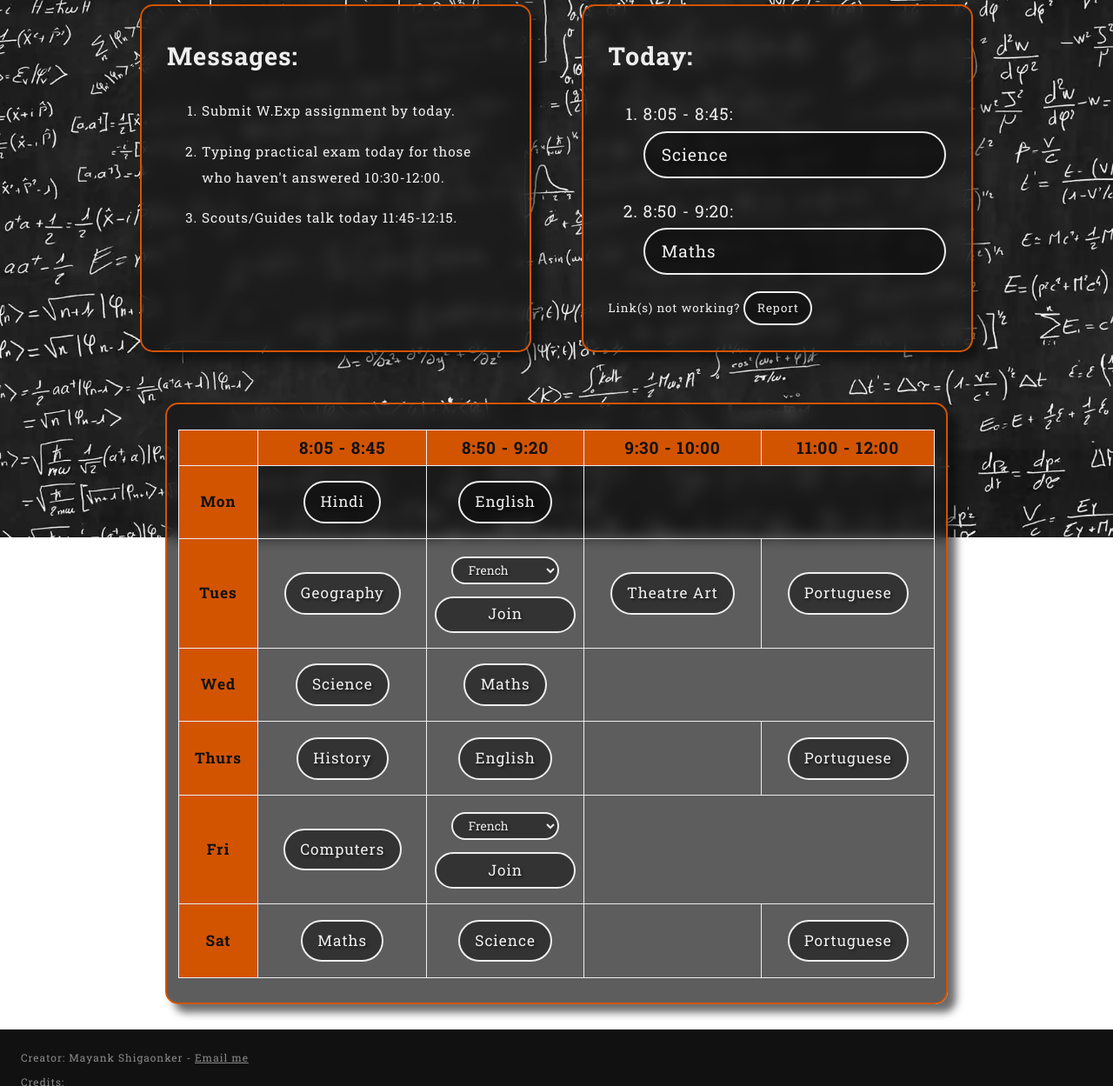
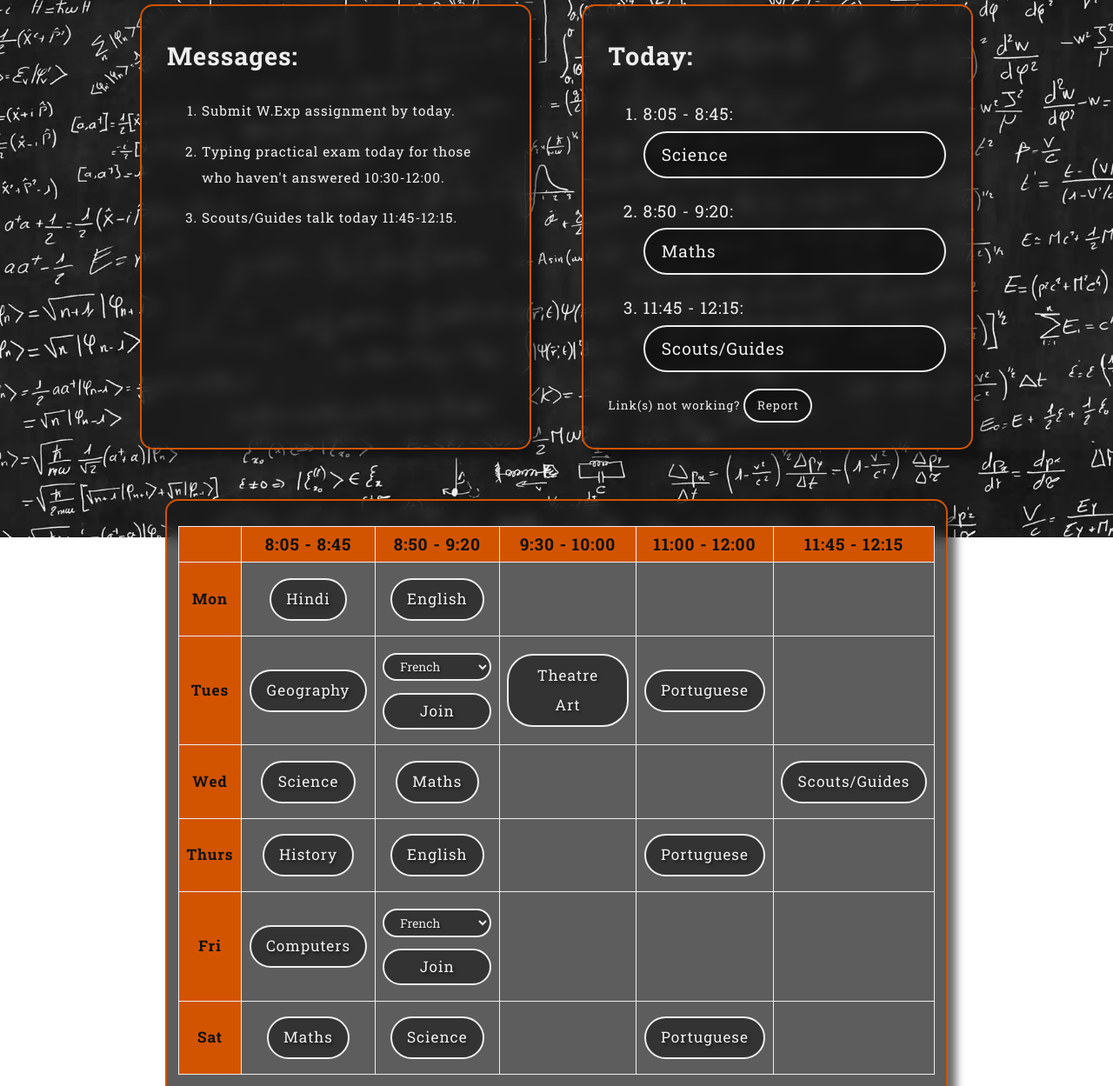
Before and after one commit to MasterMynk/MasterMynk.github.io, a plain HTML site: page SchoolWork/TimeTable/index.html in a window 1280 px wide. Shown: the part 182-1431 px from the top of the page at 87% size. Drawn offline with nearby package versions, Linux system fonts and the light colour scheme.

Commit message:
Basic functionality for dynamic classes added

```diff
--- a/SchoolWork/TimeTable/index.html
+++ b/SchoolWork/TimeTable/index.html
@@ -537,6 +537,8 @@
                   >English</a
                 >
               </td>
+              <td></td>
+              <td></td>
             </tr>
 
             <tr>
@@ -596,6 +598,8 @@
                   >Maths</a
                 >
               </td>
+              <td></td>
+              <td></td>
             </tr>
 
             <tr>
@@ -649,6 +653,8 @@
                   <a href="#" class="btn go-btn">Join</a>
                 </form>
               </td>
+              <td></td>
+              <td></td>
             </tr>
 
             <tr>
@@ -694,6 +700,7 @@
                   >Maths</a
                 >
               </td>
+              <td></td>
             </tr>
 
             <tr>
@@ -749,6 +756,7 @@
                   >Computers</a
                 >
               </td>
+              <td></td>
             </tr>
 
             <tr>
@@ -801,6 +809,7 @@
                   <a href="#" class="btn go-btn">Join</a>
                 </form>
               </td>
+              <td></td>
             </tr>
 
             <tr>
@@ -846,6 +855,8 @@
                   >Geography</a
                 >
               </td>
+              <td></td>
+              <td></td>
             </tr>
 
             <tr>
@@ -905,6 +916,8 @@
                   >Science</a
                 >
               </td>
+              <td></td>
+              <td></td>
             </tr>
 
             <tr>
@@ -958,6 +971,8 @@
                   <a href="#" class="btn go-btn">Join</a>
                 </form>
               </td>
+              <td></td>
+              <td></td>
             </tr>
 
             <tr>
--- a/SchoolWork/TimeTable/script.js
+++ b/SchoolWork/TimeTable/script.js
@@ -56,7 +56,57 @@ const messages = [
   new Message(19, 19, `No Geography class today.`, ["XA"]),
 ];
 
-const tempClasses = [];
+class LiveClass {
+  constructor(
+    from = newDate(),
+    startTime = newDate(),
+    endTime = newDate(),
+    name = "",
+    link = "#",
+    classes = []
+  ) {
+    from.setHours(0, 0, 0, 0);
+    const to = new Date(from);
+    to.setDate(from.getDate() + 6);
+
+    if (
+      newDate() >= from &&
+      newDate() <= to &&
+      classes.some((str) => $t("h1").innerText.includes(str))
+    )
+      this.toShow = true;
+
+    this.elem = $new("a");
+    this.elem.href = link;
+    this.elem.innerText = name;
+    this.elem.classList.add("btn");
+
+    this.startTime = startTime;
+    const startMins = this.startTime.getMinutes();
+    this.startTimeStr = `${this.startTime.getHours()}:${
+      startMins < 10 ? 0 : ""
+    }${startMins}`;
+
+    this.endTime = endTime;
+    const endMins = this.endTime.getMinutes();
+    this.endTimeStr = `${this.endTime.getHours()}:${
+      endMins < 10 ? 0 : ""
+    }${this.endTime.getMinutes()}`;
+
+    this.range = `${this.startTimeStr} - ${this.endTimeStr}`;
+  }
+}
+
+const liveClasses = [
+  new LiveClass(
+    new Date(2021, 9, 11),
+    new Date(2021, 9, 13, 11, 45, 0, 0),
+    new Date(2021, 9, 13, 12, 15, 0, 0),
+    "Scouts/Guides",
+    "https://meet.google.com/tqi-iwyf-pvx",
+    ["XA", "XB", "XC"]
+  ),
+];
 
 const linkCardLiTemplate = (() => {
   const li = $new("li");
@@ -198,6 +248,58 @@ function update() {
 
   // If today isn't Sunday
   if (date.getDay()) {
+    liveClasses.forEach((liveClass) => {
+      if (liveClass.toShow) {
+        Array.from($$("#curr tr > th:not(:first-child)")).every(
+          (timing, ind, timings) => {
+            let range = timing.innerText.split(" ");
+            range.splice(1, 1);
+
+            if (timeStrToDate(range[0]) > liveClass.startTime) {
+              // Reaching here meaning we have a class in the middle
+              $$(`#curr tr > :is(td, th):nth-child(${ind + 2})`).forEach(
+                (tableElem, ind) =>
+                  tableElem.parentElement.insertBefore(
+                    dynamicTdCreationLogic(tableElem, ind, liveClass),
+                    tableElem
+                  )
+              );
+
+              return false;
+            }
+
+            if (
+              range[0] === liveClass.startTimeStr &&
+              range[1] === liveClass.endTimeStr
+            ) {
+              // Reaching here meaning some class is gonna get replaced
+              const td = $(
+                `#curr tr:nth-child(${
+                  liveClass.startTime.getDay() + 1
+                }) > td:nth-child(${ind + 2})`
+              );
+
+              td.innerHTML = "";
+              td.appendChild(liveClass.elem);
+              return false;
+            }
+
+            if (ind === timings.length - 1) {
+              // Reaching here means that this class is after all others
+              $$(`#curr tr > :is(td, th):nth-child(${ind + 2})`).forEach(
+                (tableElem, ind) =>
+                  tableElem.parentElement.appendChild(
+                    dynamicTdCreationLogic(tableElem, ind, liveClass)
+                  )
+              );
+            }
+
+            return true;
+          }
+        );
+      }
+    });
+
     const todaysRow = $$(
       `#curr tr:nth-child(${date.getDay() + 1}) > td:not(:first-child)`
     );
@@ -268,6 +370,19 @@ function update() {
       messageCard.getElementsByTagName("ol")[0].appendChild(messageElem);
     }
   });
+}
+
+function dynamicTdCreationLogic(refElem, ind, liveClass) {
+  let elemToAdd = document.createElement("td");
+
+  if (refElem.nodeName === "TH") {
+    // If we're working with the timing
+    elemToAdd = refElem.cloneNode(true);
+    elemToAdd.innerText = liveClass.range;
+  } else if (liveClass.startTime.getDay() === ind)
+    elemToAdd.appendChild(liveClass.elem);
+
+  return elemToAdd;
 }
 
 function radioChange(callUpdate = true) {
@@ -353,7 +468,7 @@ function timeInRange(strRange) {
   strRange = strRange.split(" ");
   strRange.splice(1, 1);
 
-  const range = makeDateFromStr(strRange);
+  const range = makeDatesFromStrArr(strRange);
   const incMinsBy = (time, offset) =>
     time.setMinutes(time.getMinutes() + offset);
 
@@ -365,14 +480,19 @@ function timeInRange(strRange) {
   return false;
 }
 
-function makeDateFromStr(range) {
+function timeStrToDate(str) {
+  const retDate = newDate();
+  const arr = str.split(":");
+
+  retDate.setHours(arr[0], arr[1], 0, 0);
+
+  return retDate;
+}
+
+function makeDatesFromStrArr(range) {
   const retTime = [];
 
-  range.forEach((time) => {
-    time = time.split(":");
-    retTime.push(newDate());
-    retTime[retTime.length - 1].setHours(time[0], time[1], 0, 0);
-  });
+  range.forEach((time) => retTime.push(timeStrToDate(time)));
 
   return retTime;
 }
```
